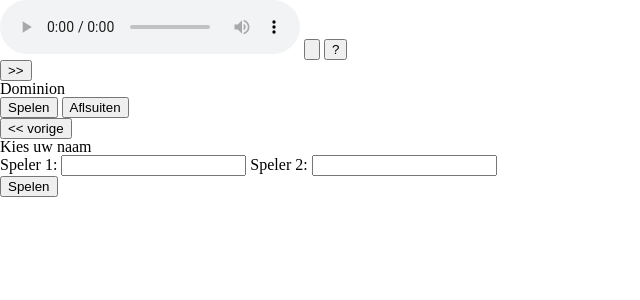
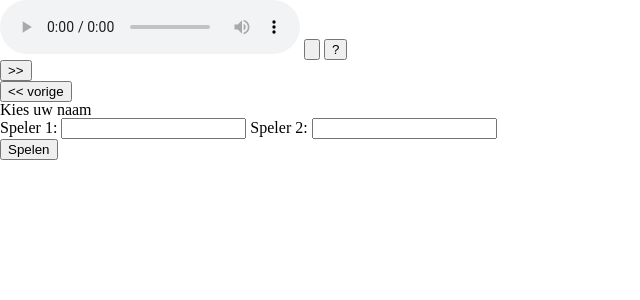
Before and after one commit to Yentis/Dominion, a PHP site: page /Dominionindex.php in a window 1280 px wide. Shown: the top 300 px of the page, without its empty margins (0-640 px from the left). Run offline with PHP 8.4, Linux system fonts and the light colour scheme.

Commit message:
Update ToonFuncties.php

```diff
--- a/PHP/ToonFuncties.php
+++ b/PHP/ToonFuncties.php
@@ -20,16 +20,18 @@
     </div>
 
 
-    <form id="start">
+    <!--<form id="start">
         <h1>Dominion</h1>
         <input type="submit" class="groteKnop" id="spelen" value="Spelen">
 
         <input type="button" class="groteKnop" value="Aflsuiten">
-    </form>
+    </form>-->
 
-    <form method="get" class="hide" id="naamgeving" action="dominionindex.php?actie=Gamepagina">
+    <!--bovenstaande form in commentaar want anders ist fucked up-->
+
+    <form method="get" id="naamgeving" action="dominionindex.php?actie=Gamepagina">
         <input type="button" id="vorige" value="<< vorige">
-    <h3>Kies uw naam</h3>
+        <h3>Kies uw naam</h3>
 
         <label for="speler1">Speler 1:</label>
         <input type="text" id="speler1" name="speler1" maxlength="15"/>
@@ -39,10 +41,9 @@
         <input type="text" id="speler2" name="speler2" maxlength="15"/>
 
         <div>
-        <input type="submit" class="startp2" value="Spelen" name="jaknop">
+            <input type="submit" class="startp2" value="Spelen" name="jaknop">
         </div>
     </form>
 
     <?php
-
 }
```
